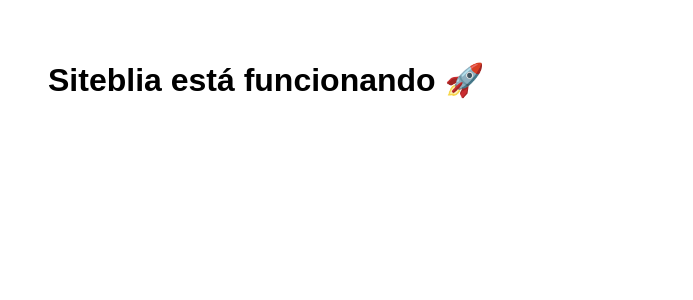
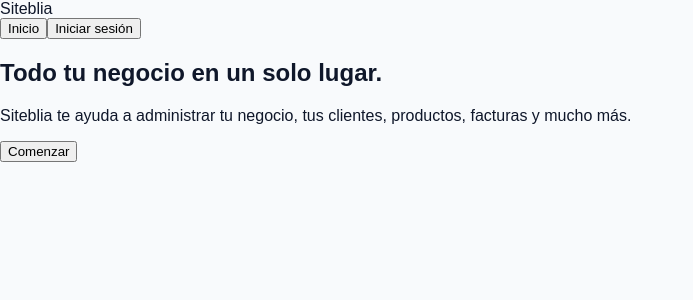
Before and after one commit to siteblia-web/Siteblia, a React (Vite) app: page / in a window 1280 px wide. Shown: the top 300 px of the page, without its empty margins (0-693 px from the left). Built offline with nearby package versions, Linux system fonts and the light colour scheme.

Commit message:
Update main.jsx

```diff
--- a/src/main.jsx
+++ b/src/main.jsx
@@ -1,8 +1,10 @@
 import React from "react";
 import ReactDOM from "react-dom/client";
+import App from "./App.jsx";
+import "./index.css";
 
 ReactDOM.createRoot(document.getElementById("root")).render(
-  <h1 style={{ padding: "40px", fontFamily: "Arial" }}>
-    Siteblia está funcionando 🚀
-  </h1>
+  <React.StrictMode>
+    <App />
+  </React.StrictMode>
 );
```
